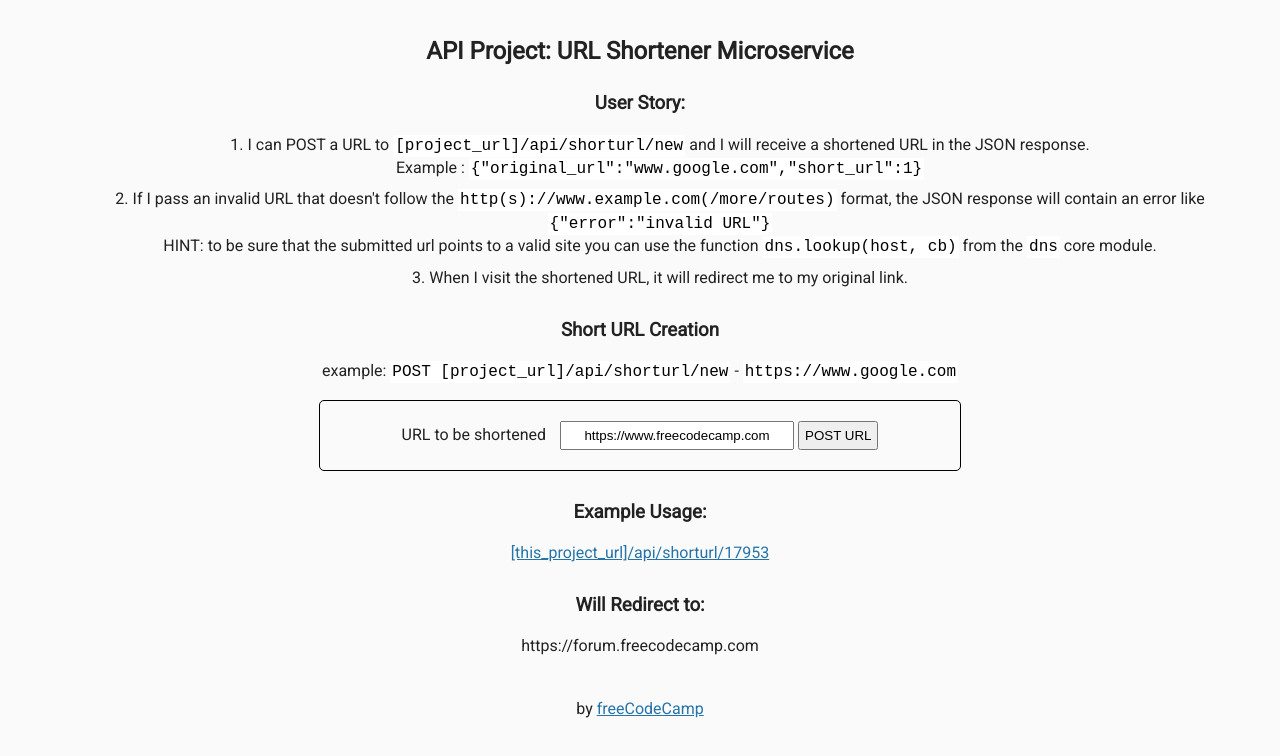
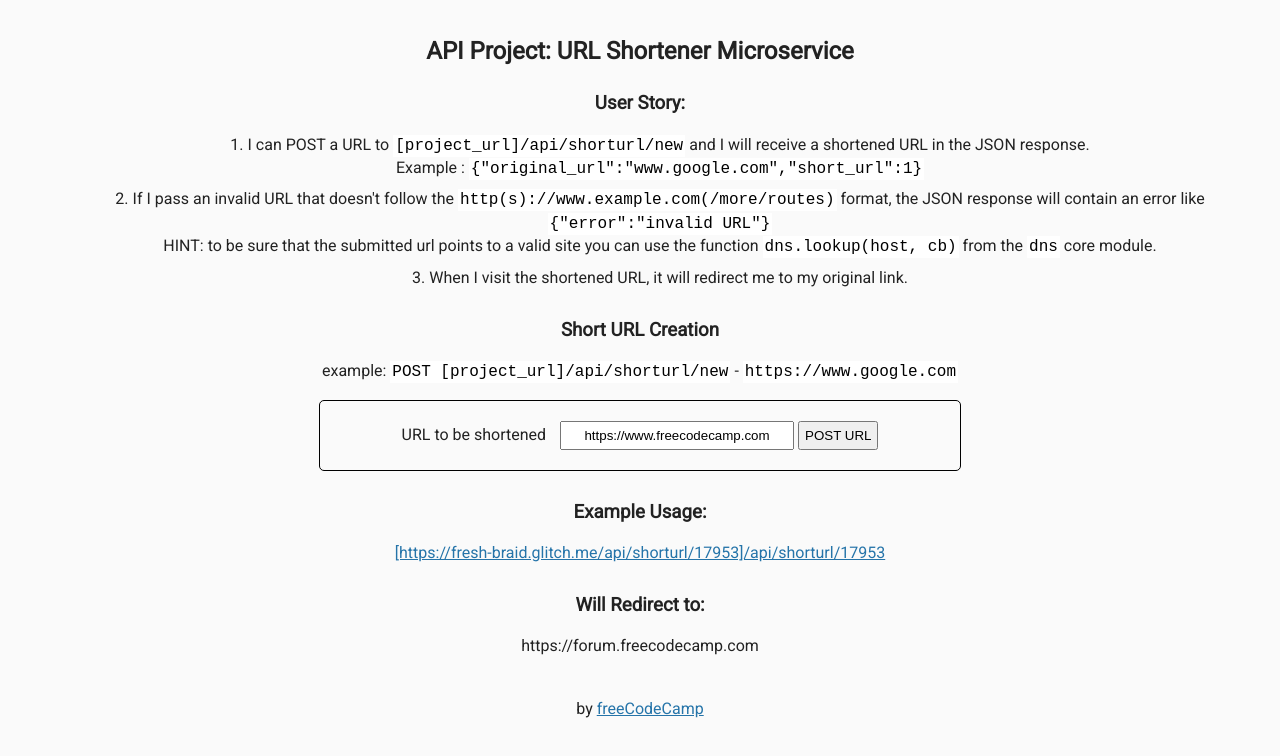
Before and after one commit to luckyrose89/URL-Shortening-Service, a website: page views/index.html in a window 1280 px wide. Drawn offline with Linux system fonts and the light colour scheme.

```diff
--- a/views/index.html
+++ b/views/index.html
@@ -31,7 +31,7 @@
         </form>
         <h3>Example Usage:</h3>
         <a href="https://fresh-braid.glitch.me/api/shorturl/17953">
-          [this_project_url]/api/shorturl/17953
+          [https://fresh-braid.glitch.me/api/shorturl/17953]/api/shorturl/17953
         </a>
 
         <h3>Will Redirect to:</h3>
```
